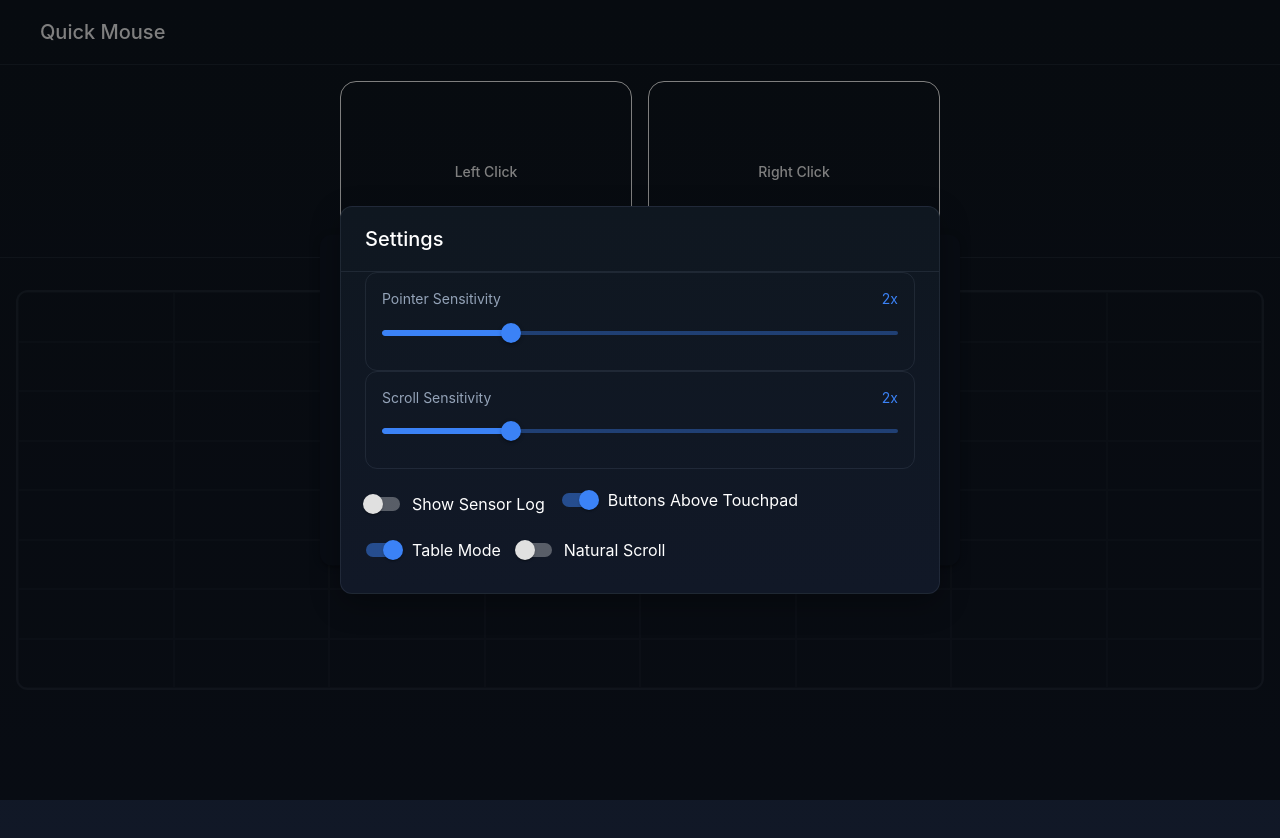
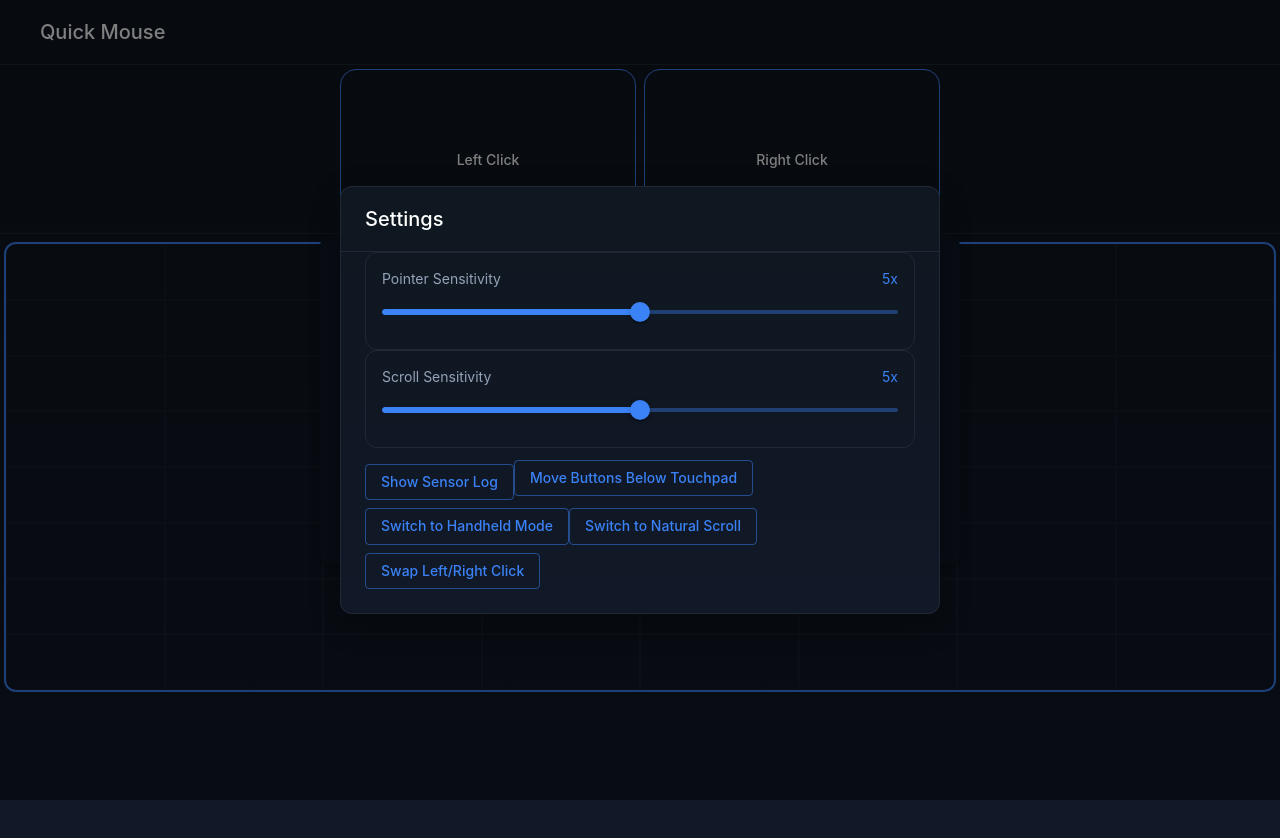
Before and after one commit to DerekCorniello/quick-mouse, a React (Vite) app in the folder client/: page / in a window 1280 px wide. Both pictures are taken after a click on the button "settings". Shown: the top 838 px of the page. Built offline with nearby package versions, Linux system fonts and the light colour scheme; some icons are missing.

Commit message:
Clean up confusing UI

```diff
--- a/client/src/App.tsx
+++ b/client/src/App.tsx
@@ -14,12 +14,13 @@ export default function App() {
   const [isLeftPressed, setIsLeftPressed] = useState(false);
   const [isRightPressed, setIsRightPressed] = useState(false);
   const [touchActive, setTouchActive] = useState(false);
-  const [pointerSensitivity, setPointerSensitivity] = useState(2);
-  const [scrollSensitivity, setScrollSensitivity] = useState(2);
+  const [pointerSensitivity, setPointerSensitivity] = useState(5);
+  const [scrollSensitivity, setScrollSensitivity] = useState(5);
   const [showSensorLog, setShowSensorLog] = useState(false);
   const [buttonsAboveTouchpad, setButtonsAboveTouchpad] = useState(true);
   const [isTable, setIsTable] = useState(true);
   const [naturalScroll, setNaturalScroll] = useState(false);
+  const [swapLeftRightClick, setSwapLeftRightClick] = useState(false);
   const [swipeDirection, setSwipeDirection] = useState<string>("None");
   const [swipeMagnitude, setSwipeMagnitude] = useState<number>(0);
   const lastTouchRef = useRef<{ x: number; y: number } | null>(null);
@@ -425,25 +426,33 @@ export default function App() {
   const handleLeftTouchStart = () => {
     if (permissionState !== "granted") return;
     setIsLeftPressed(true);
-    sendPacket({ type: "left_click_down" });
+    sendPacket({
+      type: swapLeftRightClick ? "right_click_down" : "left_click_down",
+    });
   };
 
   const handleLeftTouchEnd = () => {
     if (permissionState !== "granted") return;
     setIsLeftPressed(false);
-    sendPacket({ type: "left_click_up" });
+    sendPacket({
+      type: swapLeftRightClick ? "right_click_up" : "left_click_up",
+    });
   };
 
   const handleRightTouchStart = () => {
     if (permissionState !== "granted") return;
     setIsRightPressed(true);
-    sendPacket({ type: "right_click_down" });
+    sendPacket({
+      type: swapLeftRightClick ? "left_click_down" : "right_click_down",
+    });
   };
 
   const handleRightTouchEnd = () => {
     if (permissionState !== "granted") return;
     setIsRightPressed(false);
-    sendPacket({ type: "right_click_up" });
+    sendPacket({
+      type: swapLeftRightClick ? "left_click_up" : "right_click_up",
+    });
   };
 
   return (
@@ -466,6 +475,9 @@ export default function App() {
         }}
         naturalScroll={naturalScroll}
         onToggleNaturalScroll={() => setNaturalScroll(!naturalScroll)}
+        onToggleSwapLeftRightClick={() =>
+          setSwapLeftRightClick(!swapLeftRightClick)
+        }
         connectionStatus={connectionStatus}
       />
 
@@ -474,7 +486,7 @@ export default function App() {
           display: "flex",
           flexDirection: "column",
           minHeight: "100vh",
-          gap: 16,
+          gap: 4,
           position: "relative",
         }}
       >
@@ -487,6 +499,7 @@ export default function App() {
               onLeftTouchEnd={handleLeftTouchEnd}
               onRightTouchStart={handleRightTouchStart}
               onRightTouchEnd={handleRightTouchEnd}
+              swapLeftRightClick={swapLeftRightClick}
             />
           </div>
         )}
@@ -496,7 +509,7 @@ export default function App() {
             flex: 1,
             display: "flex",
             flexDirection: "column",
-            padding: 16,
+            padding: 4,
             gap: 16,
           }}
         >
@@ -511,8 +524,6 @@ export default function App() {
             onTouchEnd={handleTouchEnd}
             permissionState={permissionState}
           />
-        </div>
-
           {!buttonsAboveTouchpad && (
             <MouseButtons
               isLeftPressed={isLeftPressed}
@@ -521,8 +532,10 @@ export default function App() {
               onLeftTouchEnd={handleLeftTouchEnd}
               onRightTouchStart={handleRightTouchStart}
               onRightTouchEnd={handleRightTouchEnd}
+              swapLeftRightClick={swapLeftRightClick}
             />
           )}
+        </div>
 
         {showSensorLog && (
           <SensorLog
--- a/client/src/components/Header.tsx
+++ b/client/src/components/Header.tsx
@@ -25,6 +25,7 @@ interface HeaderProps {
   onToggleIsTable: () => void;
   naturalScroll: boolean;
   onToggleNaturalScroll: () => void;
+  onToggleSwapLeftRightClick: () => void;
   connectionStatus: "connecting" | "connected" | "disconnected" | "error";
 }
 
@@ -41,6 +42,7 @@ export function Header({
   onToggleIsTable,
   naturalScroll,
   onToggleNaturalScroll,
+  onToggleSwapLeftRightClick,
   connectionStatus,
 }: HeaderProps) {
   const [settingsOpen, setSettingsOpen] = useState(false);
@@ -102,6 +104,7 @@ export function Header({
           onToggleIsTable={onToggleIsTable}
           naturalScroll={naturalScroll}
           onToggleNaturalScroll={onToggleNaturalScroll}
+           onToggleSwapLeftRightClick={onToggleSwapLeftRightClick}
         />
       </Toolbar>
     </AppBar>
--- a/client/src/components/MouseButtons.tsx
+++ b/client/src/components/MouseButtons.tsx
@@ -10,6 +10,7 @@ interface MouseButtonsProps {
   onLeftTouchEnd: () => void;
   onRightTouchStart: () => void;
   onRightTouchEnd: () => void;
+  swapLeftRightClick: boolean;
 }
 
 export function MouseButtons({
@@ -19,13 +20,14 @@ export function MouseButtons({
   onLeftTouchEnd,
   onRightTouchStart,
   onRightTouchEnd,
+  swapLeftRightClick,
 }: MouseButtonsProps) {
   return (
     <Paper
       square
       elevation={0}
       sx={{
-        p: 2,
+        p: 0.5,
         borderBottom: 1,
         borderColor: "divider",
         bgcolor: "transparent",
@@ -35,7 +37,7 @@ export function MouseButtons({
         sx={{
           display: "grid",
           gridTemplateColumns: "1fr 1fr",
-          gap: 2,
+          gap: 1,
           maxWidth: 600,
           mx: "auto",
         }}
@@ -48,7 +50,13 @@ export function MouseButtons({
             variant={isLeftPressed ? "contained" : "outlined"}
             color={isLeftPressed ? "success" : "inherit"}
             fullWidth
-            sx={{ height: 160, borderRadius: 4, touchAction: "none" }}
+            sx={(theme) => ({
+              border: 1,
+              height: 160,
+              borderRadius: 4,
+              touchAction: "none",
+              borderColor: theme.palette.primary.main,
+            })}
           >
             <Box
               sx={{
@@ -60,7 +68,9 @@ export function MouseButtons({
               }}
             >
               <MouseIcon sx={{ fontSize: 40 }} />
-              <Box component="span">Left Click</Box>
+              <Box component="span">
+                {swapLeftRightClick ? "Right Click" : "Left Click"}
+              </Box>
             </Box>
           </Button>
         </Box>
@@ -73,7 +83,13 @@ export function MouseButtons({
             variant={isRightPressed ? "contained" : "outlined"}
             color={isRightPressed ? "secondary" : "inherit"}
             fullWidth
-            sx={{ height: 160, borderRadius: 4, touchAction: "none" }}
+            sx={(theme) => ({
+              border: 1,
+              height: 160,
+              borderRadius: 4,
+              touchAction: "none",
+              borderColor: theme.palette.primary.main,
+            })}
           >
             <Box
               sx={{
@@ -85,7 +101,9 @@ export function MouseButtons({
               }}
             >
               <MouseIcon sx={{ fontSize: 40 }} />
-              <Box component="span">Right Click</Box>
+              <Box component="span">
+                {swapLeftRightClick ? "Left Click" : "Right Click"}
+              </Box>
             </Box>
           </Button>
         </Box>
--- a/client/src/components/SensitivityControl.tsx
+++ b/client/src/components/SensitivityControl.tsx
@@ -40,8 +40,8 @@ export function SensitivityControl({
       </Box>
       <Slider
         value={sensitivity}
-        min={1}
-        max={5}
+        min={0}
+        max={10}
         step={0.1}
         onChange={(_, value) =>
           onSensitivityChange(Array.isArray(value) ? value[0] : value)
--- a/client/src/components/SettingsModal.tsx
+++ b/client/src/components/SettingsModal.tsx
@@ -1,8 +1,7 @@
 import Dialog from "@mui/material/Dialog";
 import DialogTitle from "@mui/material/DialogTitle";
 import DialogContent from "@mui/material/DialogContent";
-import FormControlLabel from "@mui/material/FormControlLabel";
-import Switch from "@mui/material/Switch";
+import Button from "@mui/material/Button";
 import { SensitivityControl } from "./SensitivityControl";
 
 interface SettingsModalProps {
@@ -20,6 +19,7 @@ interface SettingsModalProps {
   onToggleIsTable: () => void;
   naturalScroll: boolean;
   onToggleNaturalScroll: () => void;
+  onToggleSwapLeftRightClick: () => void;
 }
 
 export default function SettingsModal({
@@ -37,6 +37,7 @@ export default function SettingsModal({
   onToggleIsTable,
   naturalScroll,
   onToggleNaturalScroll,
+  onToggleSwapLeftRightClick,
 }: SettingsModalProps) {
   return (
     <>
@@ -76,50 +77,41 @@ export default function SettingsModal({
             sensitivity={scrollSensitivity}
             onSensitivityChange={onScrollSensitivityChange}
           />
-          <FormControlLabel
-            control={
-              <Switch
-                checked={showSensorLog}
-                onChange={onToggleSensorLog}
-                color="primary"
-              />
-            }
-            label="Show Sensor Log"
+          <Button
+            variant="outlined"
+            onClick={onToggleSensorLog}
             sx={{ mt: 2 }}
-          />
-          <FormControlLabel
-            control={
-              <Switch
-                checked={buttonsAboveTouchpad}
-                onChange={onToggleButtonPosition}
-                color="primary"
-              />
-            }
-            label="Buttons Above Touchpad"
+          >
+            {showSensorLog ? "Hide Sensor Log" : "Show Sensor Log"}
+          </Button>
+          <Button
+            variant="outlined"
+            onClick={onToggleButtonPosition}
             sx={{ mt: 1 }}
-          />
-          <FormControlLabel
-            control={
-              <Switch
-                checked={isTable}
-                onChange={onToggleIsTable}
-                color="primary"
-              />
-            }
-            label="Table Mode"
+          >
+            {buttonsAboveTouchpad ? "Move Buttons Below Touchpad" : "Move Buttons Above Touchpad"}
+          </Button>
+          <Button
+            variant="outlined"
+            onClick={onToggleIsTable}
             sx={{ mt: 1 }}
-          />
-          <FormControlLabel
-            control={
-              <Switch
-                checked={naturalScroll}
-                onChange={onToggleNaturalScroll}
-                color="primary"
-              />
-            }
-            label="Natural Scroll"
+          >
+            {isTable ? "Switch to Handheld Mode" : "Switch to Table Mode"}
+          </Button>
+          <Button
+            variant="outlined"
+            onClick={onToggleNaturalScroll}
             sx={{ mt: 1 }}
-          />
+          >
+            {naturalScroll ? "Switch to Reverse Scroll" : "Switch to Natural Scroll"}
+          </Button>
+          <Button
+            variant="outlined"
+            onClick={onToggleSwapLeftRightClick}
+            sx={{ mt: 1 }}
+          >
+            Swap Left/Right Click
+          </Button>
         </DialogContent>
       </Dialog>
     </>
--- a/client/src/components/Touchpad.tsx
+++ b/client/src/components/Touchpad.tsx
@@ -36,13 +36,10 @@ export function Touchpad({
         position: "relative",
         flex: 1,
         minHeight: 200,
-        maxHeight: 400,
+        maxHeight: "calc(100vh - 350px)",
         borderRadius: 3,
         border: 2,
-        borderColor: touchActive
-          ? (theme.palette.app?.cursor?.default?.border ??
-            theme.palette.primary.main)
-          : theme.palette.divider,
+        borderColor: theme.palette.primary.main,
         overflow: "hidden",
         bgcolor: "transparent",
         touchAction: "none",
@@ -95,7 +92,7 @@ export function Touchpad({
         <TouchAppIcon sx={{ fontSize: 64, color: "text.secondary", mb: 1 }} />
         <Box component="p" sx={{ color: "text.secondary" }}>
           {permissionState === "granted"
-            ? "Slide to scroll"
+            ? "Swipe to scroll"
             : "Waiting for permissions..."}
         </Box>
       </Box>
```
Lines whose indentation alone changed are shown as unchanged.
